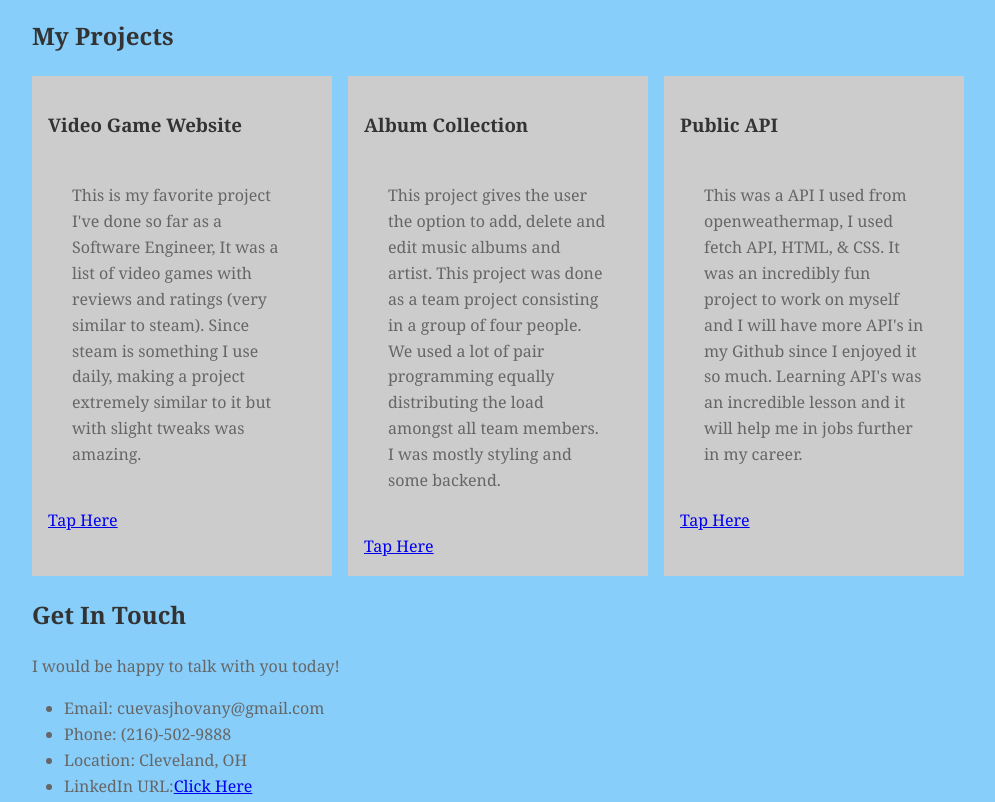
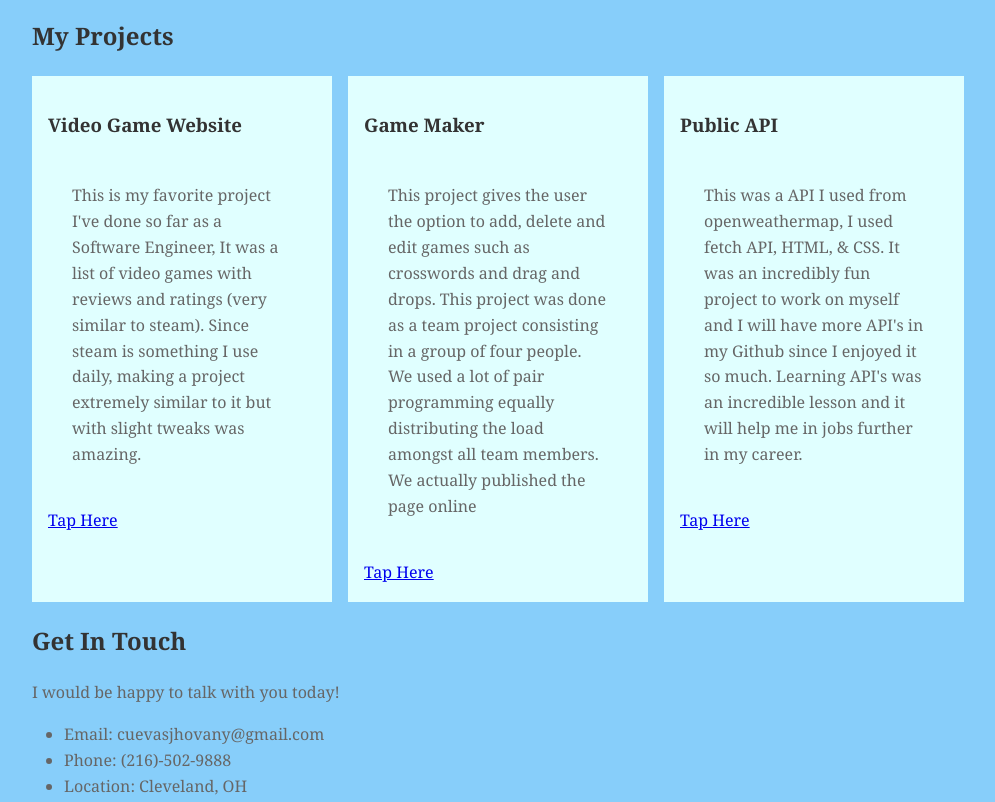
Before and after one commit to 1Jhovany/1Jhovany.github.io, a plain HTML site: page index.html in a window 1280 px wide. Shown: the part 527-1329 px from the top of the page, without its empty margins (208-1203 px from the left). Drawn offline with Linux system fonts and the light colour scheme.

Commit message:
changedcolors

```diff
--- a/index.html
+++ b/index.html
@@ -27,9 +27,9 @@
                         <a href="https://github.com/1Jhovany/Game-Review-Site">Tap Here</a>
                     </article>
                     <article>
-                        <h3>Album Collection</h3>
-                        <p>This project gives the user the option to add, delete and edit music albums and artist. This project was done as a team project consisting in a group of four people. We used a lot of pair programming equally distributing the load amongst all team members. I was mostly styling and some backend.</p>
-                        <a href="https://github.com/1Jhovany/Album-Collection">Tap Here</a>
+                        <h3>Game Maker</h3>
+                        <p>This project gives the user the option to add, delete and edit games such as crosswords and drag and drops. This project was done as a team project consisting in a group of four people. We used a lot of pair programming equally distributing the load amongst all team members. We actually published the page online</p>
+                        <a href="https://github.com/1Jhovany/Educationa-Game-Maker">Tap Here</a>
                     </article>
                     <article>
                         <h3>Public API</h3>
--- a/style.css
+++ b/style.css
@@ -86,7 +86,7 @@ section ul {
 }
 
 #Projects article{
-    background: #ccc;
+    background: lightcyan;
     padding: 1em;
     width: 300px;
 }
```
